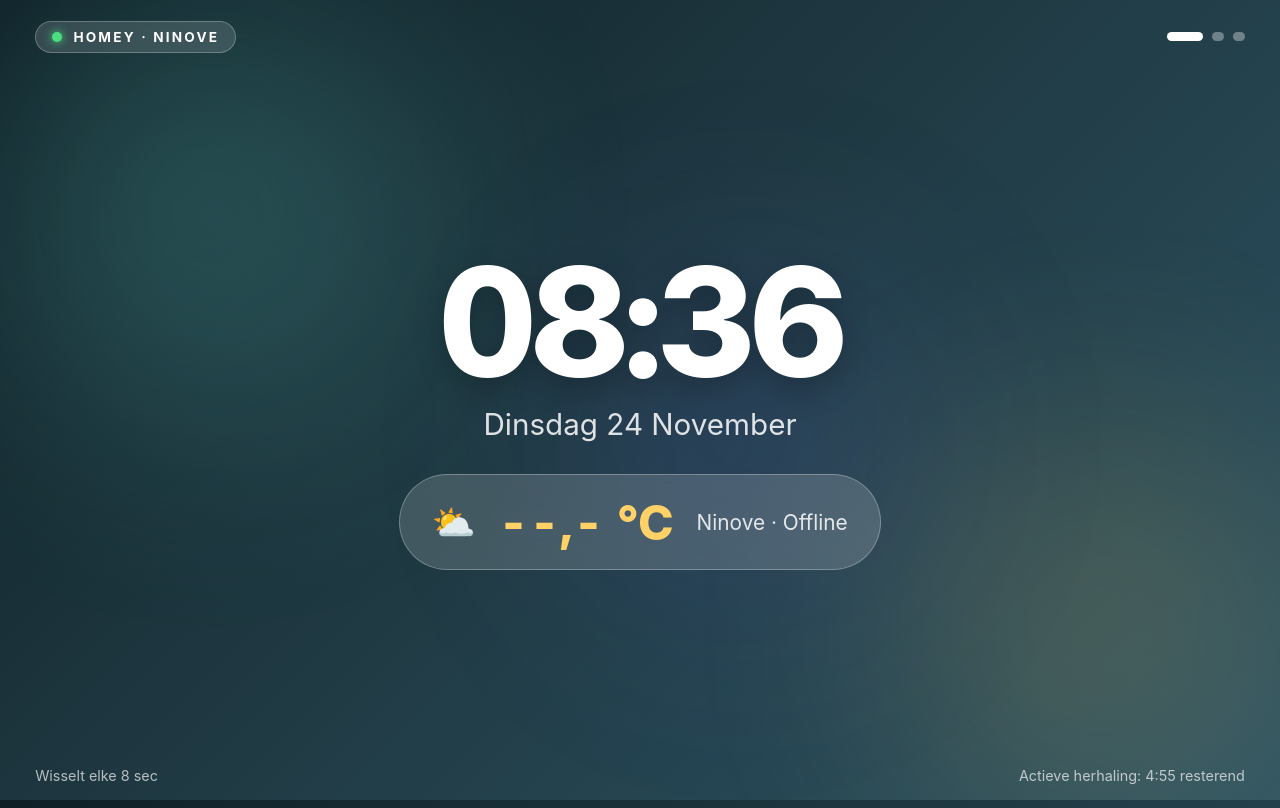
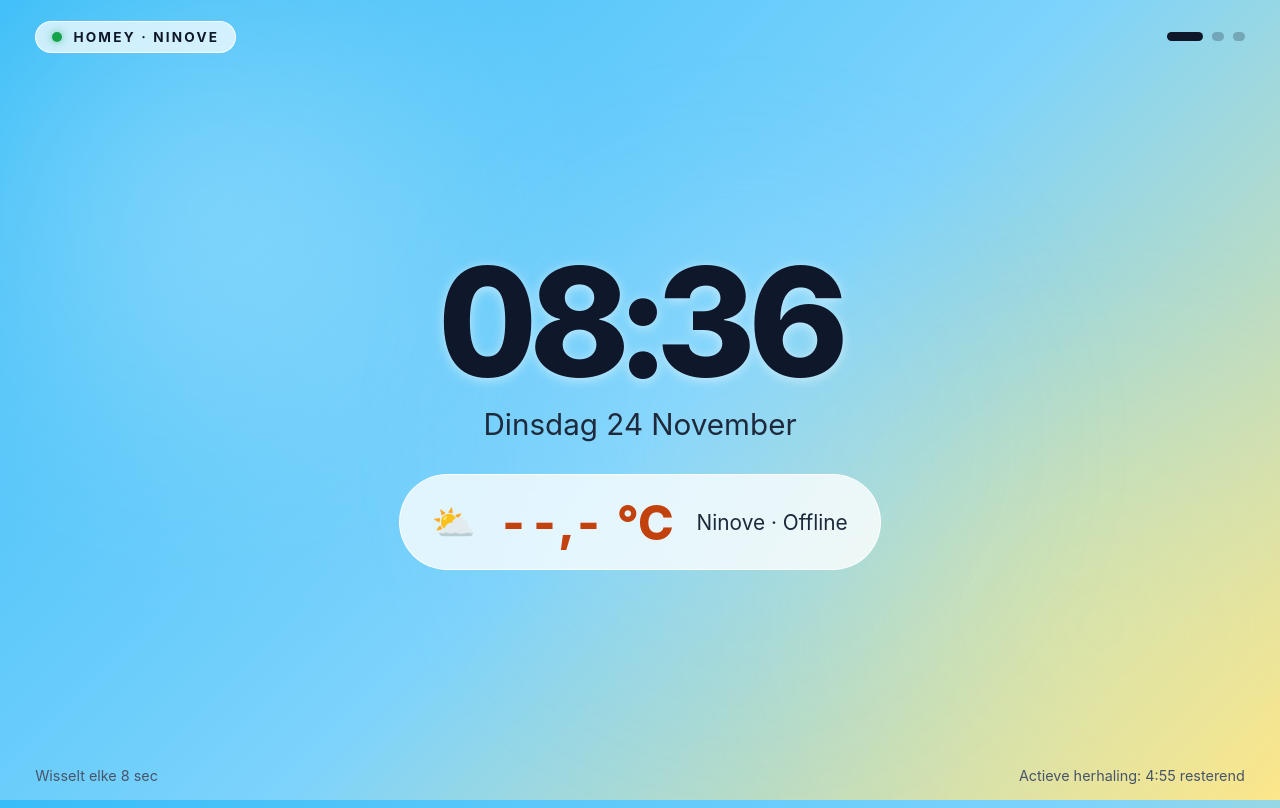
Before and after one commit to Voodoo077/dashboard, a plain HTML site: page index.html in a window 1280 px wide. Drawn offline with Linux system fonts and the light colour scheme; no server answers.

Commit message:
Add files via upload

```diff
--- a/index.html
+++ b/index.html
@@ -6,16 +6,16 @@
   <title>Homey Ambient Dashboard — Ninove</title>
   <style>
     :root {
-      --bg-gradient: linear-gradient(135deg, #0f2027 0%, #203a43 48%, #2c5364 100%);
-      --card-bg: rgba(255, 255, 255, 0.14);
-      --card-border: rgba(255, 255, 255, 0.28);
-      --card-shadow: 0 24px 48px rgba(0, 0, 0, 0.28);
-      --text-main: #ffffff;
-      --text-soft: rgba(255, 255, 255, 0.85);
-      --text-muted: rgba(255, 255, 255, 0.68);
-      --accent-warm: #ffd166;
-      --accent-cool: #72efdd;
-      --accent-power: #80ffdb;
+      --bg-gradient: linear-gradient(135deg, #38bdf8 0%, #7dd3fc 52%, #fde68a 100%);
+      --card-bg: rgba(255, 255, 255, 0.78);
+      --card-border: rgba(255, 255, 255, 0.9);
+      --card-shadow: 0 20px 44px rgba(15, 23, 42, 0.14);
+      --text-main: #0f172a;
+      --text-soft: #1e293b;
+      --text-muted: #475569;
+      --accent-warm: #c2410c;
+      --accent-cool: #0369a1;
+      --accent-power: #047857;
     }
 
     * {
@@ -59,7 +59,7 @@
       height: 52vw;
       top: -15%;
       left: -10%;
-      background: radial-gradient(circle, rgba(114, 239, 221, 0.55) 0%, transparent 70%);
+      background: radial-gradient(circle, rgba(255, 255, 255, 0.75) 0%, transparent 70%);
     }
 
     .blob-2 {
@@ -67,7 +67,7 @@
       height: 48vw;
       bottom: -18%;
       right: -8%;
-      background: radial-gradient(circle, rgba(255, 209, 102, 0.45) 0%, transparent 70%);
+      background: radial-gradient(circle, rgba(254, 240, 138, 0.8) 0%, transparent 70%);
       animation-delay: -6s;
     }
 
@@ -76,7 +76,7 @@
       height: 40vw;
       top: 25%;
       left: 35%;
-      background: radial-gradient(circle, rgba(94, 96, 206, 0.45) 0%, transparent 70%);
+      background: radial-gradient(circle, rgba(186, 230, 253, 0.8) 0%, transparent 70%);
       animation-delay: -12s;
     }
 
@@ -103,20 +103,21 @@
       display: flex;
       align-items: center;
       gap: 0.7rem;
-      background: rgba(255, 255, 255, 0.14);
-      border: 1px solid rgba(255, 255, 255, 0.25);
+      background: rgba(255, 255, 255, 0.72);
+      border: 1px solid rgba(255, 255, 255, 0.9);
       padding: 0.45rem 1rem;
       border-radius: 999px;
       backdrop-filter: blur(12px);
       -webkit-backdrop-filter: blur(12px);
+      color: var(--text-main);
     }
 
     .live-dot {
       width: 10px;
       height: 10px;
       border-radius: 50%;
-      background: #4ade80;
-      box-shadow: 0 0 10px #4ade80;
+      background: #16a34a;
+      box-shadow: 0 0 8px rgba(22, 163, 74, 0.6);
     }
 
     .brand-name {
@@ -136,14 +137,14 @@
       width: 12px;
       border-radius: 999px;
       border: none;
-      background: rgba(255, 255, 255, 0.35);
+      background: rgba(15, 23, 42, 0.25);
       cursor: pointer;
       transition: all 0.35s ease;
     }
 
     .indicator.active {
       width: 36px;
-      background: #ffffff;
+      background: #0f172a;
     }
 
     /* Slides */
@@ -191,7 +192,8 @@
       line-height: 1;
       letter-spacing: -0.04em;
       font-variant-numeric: tabular-nums;
-      text-shadow: 0 10px 30px rgba(0, 0, 0, 0.25);
+      color: #0f172a;
+      text-shadow: 0 2px 12px rgba(255, 255, 255, 0.55);
     }
 
     .clock-date {
@@ -208,8 +210,8 @@
       gap: 1.4rem;
       padding: 1.1rem 2rem;
       border-radius: 999px;
-      background: rgba(255, 255, 255, 0.16);
-      border: 1px solid rgba(255, 255, 255, 0.28);
+      background: rgba(255, 255, 255, 0.78);
+      border: 1px solid rgba(255, 255, 255, 0.92);
       backdrop-filter: blur(16px);
     }
 
@@ -300,7 +302,7 @@
       width: 100%;
       height: 18px;
       border-radius: 999px;
-      background: rgba(255, 255, 255, 0.16);
+      background: rgba(15, 23, 42, 0.14);
       overflow: hidden;
     }
 
@@ -308,7 +310,7 @@
       height: 100%;
       width: 15%;
       border-radius: 999px;
-      background: linear-gradient(90deg, #4ade80, #ffd166, #f87171);
+      background: linear-gradient(90deg, #16a34a, #ea580c, #dc2626);
       transition: width 0.6s ease;
     }
 
```
